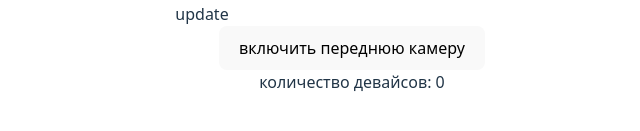
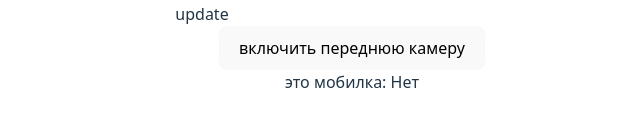
Before and after one commit to Tema1313/CameraTest, a React (Vite) app: page / in a window 1280 px wide. Shown: the part 493-624 px from the top of the page, without its empty margins (288-928 px from the left). Built offline with nearby package versions, Linux system fonts and the light colour scheme; no server answers.

Commit message:
вамм

```diff
--- a/src/App.tsx
+++ b/src/App.tsx
@@ -1,6 +1,6 @@
 // import { useState } from "react";
 import "./App.css";
-import { useEffect, useRef, useState } from "react";
+import { useRef, useState } from "react";
 import Webcam from "react-webcam"
 
 
@@ -24,7 +24,7 @@ import Webcam from "react-webcam"
 
 function App() {
   const webcamRef = useRef<Webcam | null>(null)
-  const [videoDevices, setVideoDevices] = useState<MediaDeviceInfo[]>([])
+  // const [videoDevices, setVideoDevices] = useState<MediaDeviceInfo[]>([])
   const [frontCamera, setFrontCamera] = useState<boolean>(true)
 
 
@@ -86,13 +86,8 @@ function App() {
   //     alert("Ошибка с камерой");
   //   }
   // };
-  useEffect(() => {
-    navigator.mediaDevices.enumerateDevices().then((devices) => {
-      const videos = devices.filter((d) => d.kind === "videoinput")
-      setVideoDevices(videos)
-    })
 
-  }, [])
+  const isMobile = /Android|iPhone|iPad/i.test(navigator.userAgent)
 
   return (
     <>
@@ -105,7 +100,9 @@ function App() {
         style={{
           borderRadius: "50%",
         }}
-        mirrored={videoDevices.length <= 1 ? true : frontCamera}
+        mirrored={isMobile
+          ? frontCamera
+          : true}
         width={300}
         height={300}
         onUserMediaError={() => {
@@ -118,13 +115,13 @@ function App() {
         }}
       />
       <div className="mb-2 d-flex align-items-center">
-        <button className="ms-2 check-label" onClick={()=>{
+        <button className="ms-2 check-label" onClick={() => {
           setFrontCamera(!frontCamera)
         }}>
           {frontCamera ? "включить переднюю камеру" : "включить фронтальную камеру"}
         </button>
       </div>
-      <div>количество девайсов: {videoDevices.length}</div>
+      <div>это мобилка: {isMobile ? "Да" : "Нет"}</div>
       {/* {disabled ? (
         <div>Загрузка</div>
       ) : (
```
